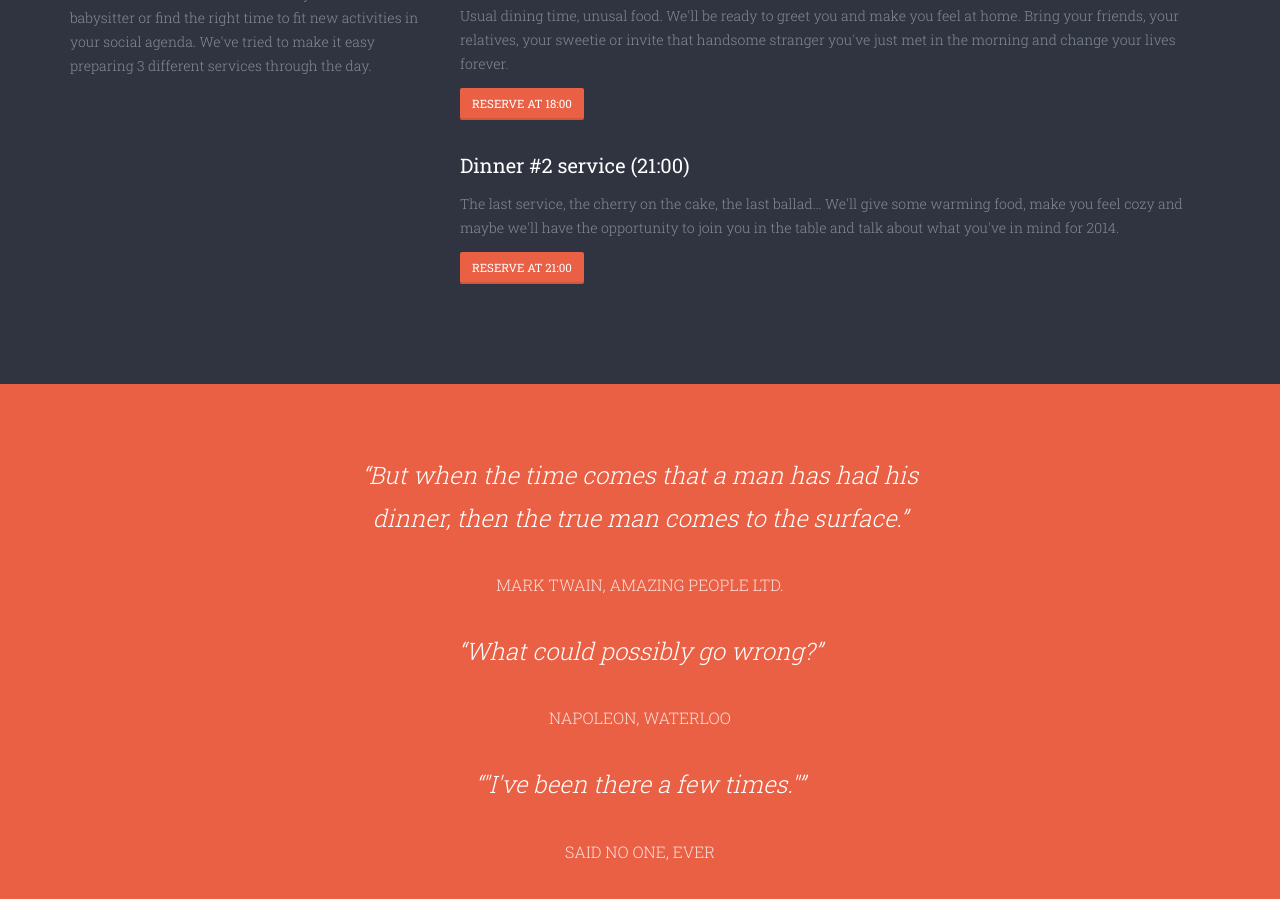
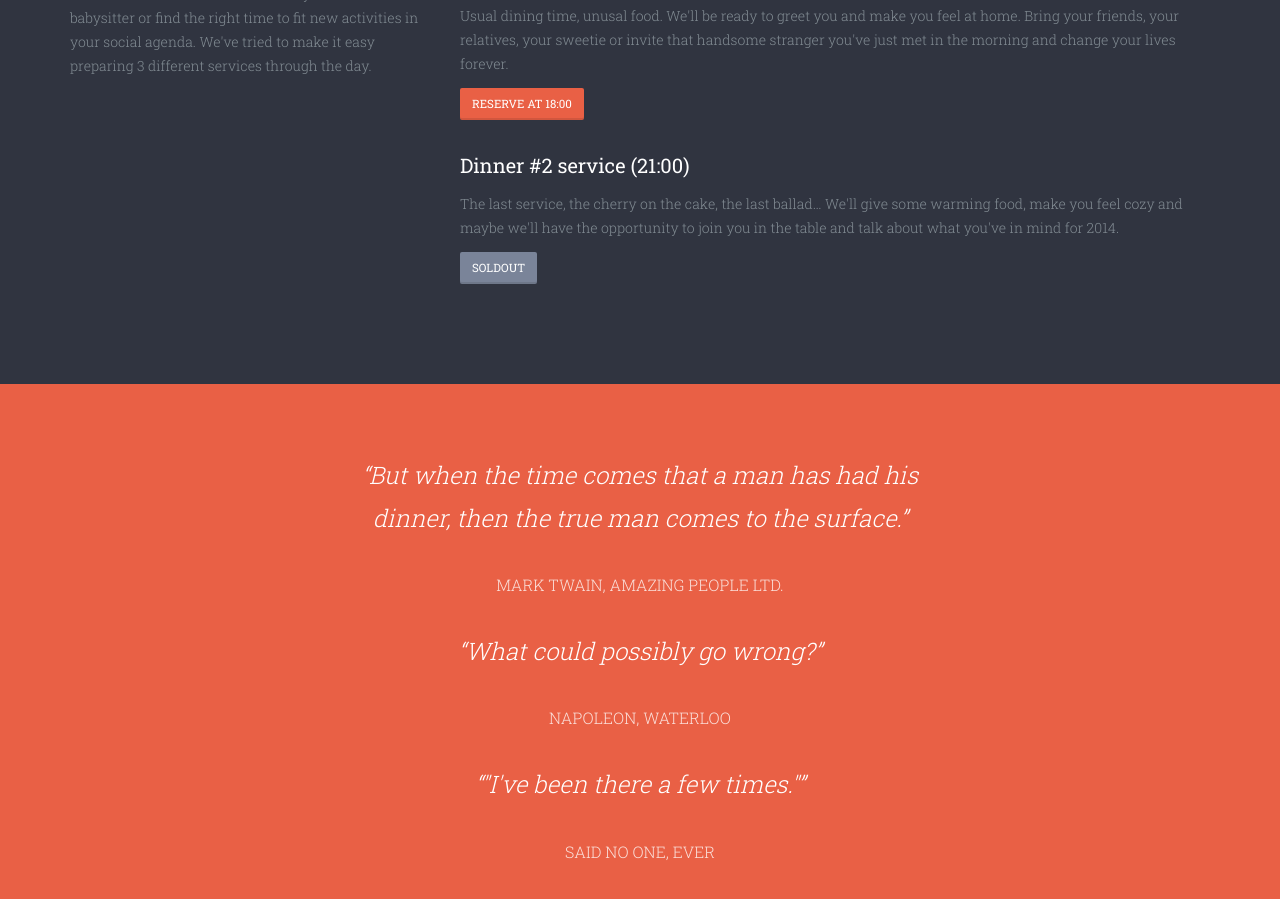
Before and after one commit to Sumendi/sumendi.github.io, a Jekyll site: the page built from index.html, in a window 1280 px wide and 900 px high, scrolled down 3861 px. Built offline with Jekyll 4.4.1, drawn with Linux system fonts in a browser that asks for light colours; nearby versions of some CDN libraries.

Commit message:
21h. soldout

```diff
--- a/_includes/make_a_reservation.html
+++ b/_includes/make_a_reservation.html
@@ -38,7 +38,7 @@
           <p>
             The last service, the cherry on the cake, the last ballad… We'll give some warming food, make you feel cozy and maybe we'll have the opportunity to join you in the table and talk about what you've in mind for 2014.
           </p>
-          <a class="button-main button-mini" href="https://sumendi.stagehq.com/events/2645/external/create?ttp[5939]=1" target="_blank">Reserve at 21:00</a>
+          <a class="button-main button-mini inverted" disabled="true" style="cursor: not-allowed;">Soldout</a>
         </div>
 
       </div>
```
